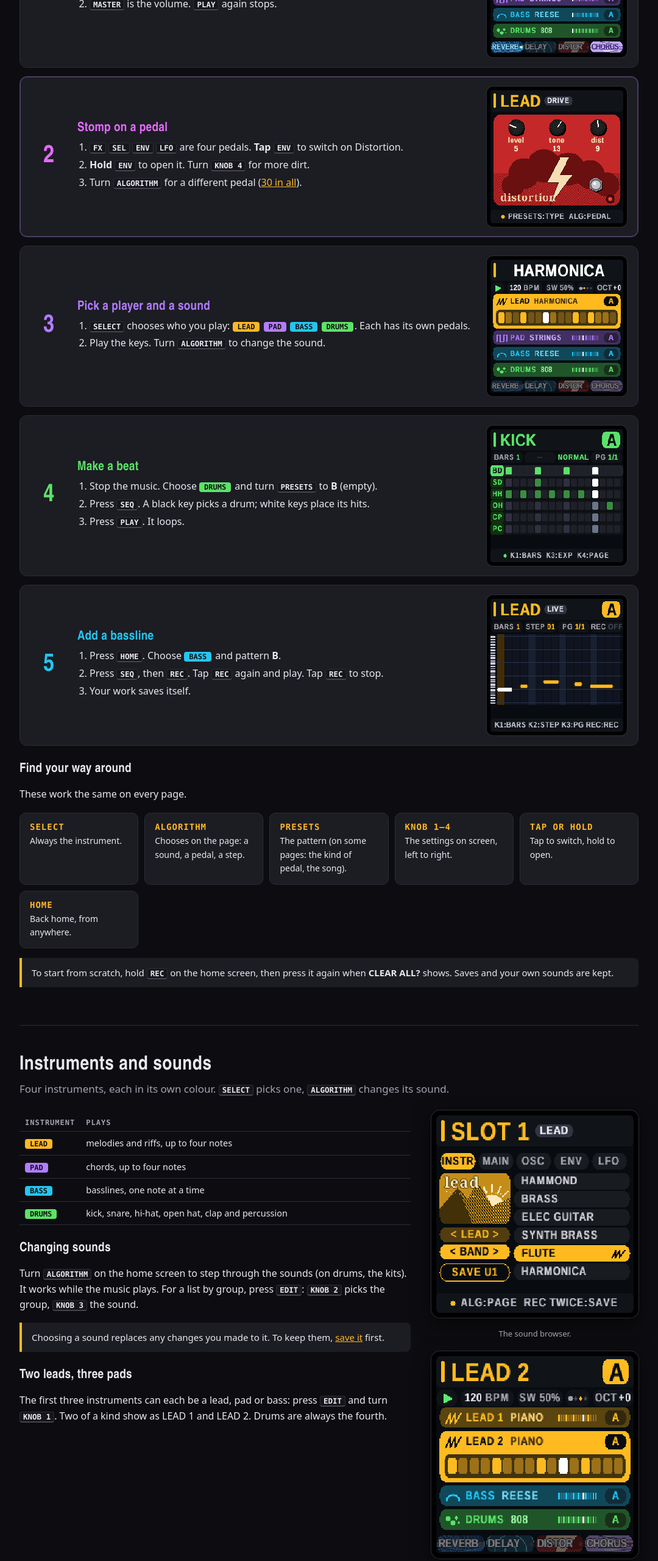
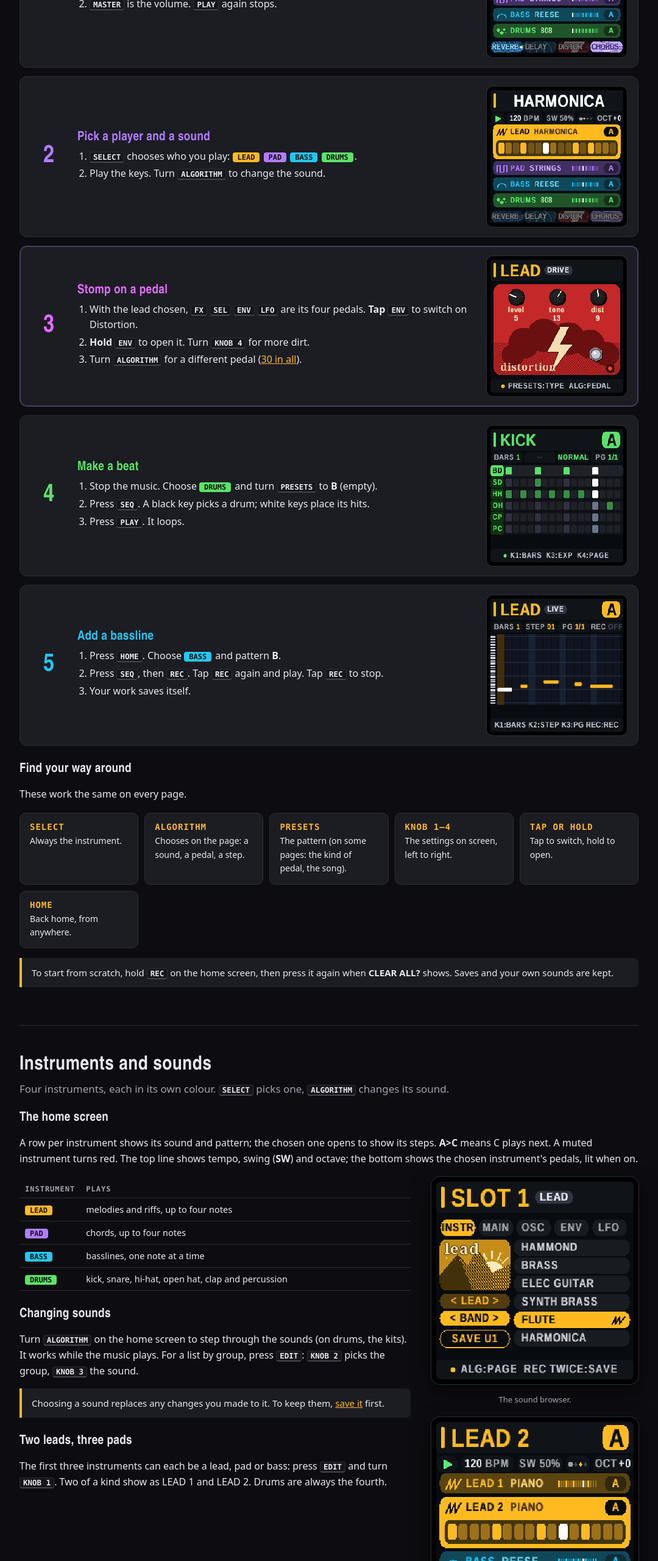
Before and after one commit to MammothCheese/quartet, a plain HTML site: page docs/index.html in a window 1280 px wide. Shown: the part 860-3420 px from the top of the page at 61% size, without its empty margins (100-1180 px from the left). Drawn offline with Linux system fonts and the light colour scheme.

Commit message:
Guide flow: quick start sounds before pedals, the home screen first, beats in learning order

```diff
--- a/docs/index.html
+++ b/docs/index.html
@@ -156,28 +156,28 @@ footer a { color: var(--sub); }
       </div>
       <img src="guide/home.png" alt="The home screen while the demo plays">
     </div>
+    <div class="stage" style="--c: var(--pad)">
+      <div class="n">2</div>
+      <div>
+        <h3>Pick a player and a sound</h3>
+        <ol>
+          <li><kbd>SELECT</kbd> chooses who you play: <span class="tk lead">LEAD</span> <span class="tk padc">PAD</span> <span class="tk bassc">BASS</span> <span class="tk drumc">DRUMS</span>.</li>
+          <li>Play the keys. Turn <kbd>ALGORITHM</kbd> to change the sound.</li>
+        </ol>
+      </div>
+      <img src="guide/sound.png" alt="A new sound chosen: its name shows big">
+    </div>
     <div class="stage big" style="--c: #E46BFF">
-      <div class="n">2</div>
+      <div class="n">3</div>
       <div>
         <h3>Stomp on a pedal</h3>
         <ol>
-          <li><kbd>FX</kbd> <kbd>SEL</kbd> <kbd>ENV</kbd> <kbd>LFO</kbd> are four pedals. <b>Tap</b> <kbd>ENV</kbd> to switch on Distortion.</li>
+          <li>With the lead chosen, <kbd>FX</kbd> <kbd>SEL</kbd> <kbd>ENV</kbd> <kbd>LFO</kbd> are its four pedals. <b>Tap</b> <kbd>ENV</kbd> to switch on Distortion.</li>
           <li><b>Hold</b> <kbd>ENV</kbd> to open it. Turn <kbd>KNOB 4</kbd> for more dirt.</li>
           <li>Turn <kbd>ALGORITHM</kbd> for a different pedal (<a href="#meet">30 in all</a>).</li>
         </ol>
       </div>
       <img src="guide/pedal.png" alt="A distortion pedal page">
-    </div>
-    <div class="stage" style="--c: var(--pad)">
-      <div class="n">3</div>
-      <div>
-        <h3>Pick a player and a sound</h3>
-        <ol>
-          <li><kbd>SELECT</kbd> chooses who you play: <span class="tk lead">LEAD</span> <span class="tk padc">PAD</span> <span class="tk bassc">BASS</span> <span class="tk drumc">DRUMS</span>. Each has its own pedals.</li>
-          <li>Play the keys. Turn <kbd>ALGORITHM</kbd> to change the sound.</li>
-        </ol>
-      </div>
-      <img src="guide/sound.png" alt="A new sound chosen: its name shows big">
     </div>
     <div class="stage" style="--c: var(--drums)">
       <div class="n">4</div>
@@ -222,6 +222,8 @@ footer a { color: var(--sub); }
 <section id="sounds">
   <h2>Instruments and sounds</h2>
   <p class="sub">Four instruments, each in its own colour. <kbd>SELECT</kbd> picks one, <kbd>ALGORITHM</kbd> changes its sound.</p>
+  <h3 style="margin-top:0">The home screen</h3>
+  <p>A row per instrument shows its sound and pattern; the chosen one opens to show its steps. <b>A&gt;C</b> means C plays next. A muted instrument turns red. The top line shows tempo, swing (<b>SW</b>) and octave; the bottom shows the chosen instrument's pedals, lit when on.</p>
   <div class="split">
     <div>
       <table class="t">
@@ -282,8 +284,6 @@ footer a { color: var(--sub); }
   <p>The LM-1 kit uses samples of a real Linn LM-1 (its clap and perc keys are toms). The perc drum changes with the kit.</p>
   <p class="note">Sounds from older saves that are no longer listed still load and play.</p>
 
-  <h3>The home screen</h3>
-  <p>A row per instrument shows its sound and pattern; the chosen one opens to show its steps. <b>A&gt;C</b> means C plays next. A muted instrument turns red. The top line shows tempo, swing (<b>SW</b>) and octave; the bottom shows the chosen instrument's pedals, lit when on.</p>
 </section>
 
 <!-- ============================================================ PEDALBOARD -->
@@ -390,21 +390,15 @@ footer a { color: var(--sub); }
     <div class="try" style="--c: var(--pad)"><b class="h">Try this</b><p>Write a bassline in B while A plays, then turn <kbd>PRESETS</kbd> to B.</p></div>
   </div>
 
-  <div class="split rev">
-    <div class="shots">
-      <div class="shot"><img src="guide/drums.png" alt="The drum grid"><p>The drum grid.</p></div>
-      <div class="shot"><img src="guide/copy.png" alt="The copy page"><p>The copy page.</p></div>
-    </div>
+  <h3 style="margin-top:0">Tempo and swing</h3>
+  <p>On the home screen, <kbd>KNOB 1</kbd> is the tempo and <kbd>KNOB 2</kbd> the swing, from straight (50 %) to a heavy shuffle (66 %).</p>
+
+  <div class="split rev" style="margin-top:24px">
+    <div class="shot"><img src="guide/drums.png" alt="The drum grid"><p>The drum grid.</p></div>
     <div>
       <h3>Drum beats</h3>
       <p>Choose the drums and press <kbd>SEQ</kbd> for the drum grid. The first six black keys pick a drum; the 16 white keys switch its hits on and off. <kbd>KNOB 4</kbd> (or <kbd>OCT-</kbd> <kbd>OCT+</kbd>) changes bar, <kbd>KNOB 1</kbd> sets the length.</p>
       <p><kbd>KNOB 3</kbd> sets how hits play: SOFT, LOUD, SHORT, and so on. To change one hit, hold its key and turn <kbd>KNOB 3</kbd>.</p>
-
-      <h3>Copying</h3>
-      <p>Hold <kbd>SEQ</kbd> for the copy page. <kbd>SELECT</kbd> and <kbd>PRESETS</kbd> pick what to copy; <kbd>REC</kbd> twice copies it into the pattern you're editing. Lead, pads and bass can copy from each other. Quicker: on the home screen, hold <kbd>ARP</kbd> and turn <kbd>PRESETS</kbd> to copy into the next letter.</p>
-
-      <h3>Moving and clearing</h3>
-      <p>Hold <kbd>OCT-</kbd> or <kbd>OCT+</kbd> to move a pattern down or up an octave. Hold <kbd>REC</kbd> in the step recorder to clear it.</p>
     </div>
   </div>
 
@@ -429,8 +423,16 @@ footer a { color: var(--sub); }
     </div>
   </div>
 
-  <h3>Tempo and swing</h3>
-  <p>On the home screen, <kbd>KNOB 1</kbd> is the tempo and <kbd>KNOB 2</kbd> the swing, from straight (50 %) to a heavy shuffle (66 %).</p>
+  <div class="split rev" style="margin-top:28px">
+    <div class="shot"><img src="guide/copy.png" alt="The copy page"><p>The copy page.</p></div>
+    <div>
+      <h3>Copying</h3>
+      <p>Hold <kbd>SEQ</kbd> for the copy page. <kbd>SELECT</kbd> and <kbd>PRESETS</kbd> pick what to copy; <kbd>REC</kbd> twice copies it into the pattern you're editing. Lead, pads and bass can copy from each other. Quicker: on the home screen, hold <kbd>ARP</kbd> and turn <kbd>PRESETS</kbd> to copy into the next letter.</p>
+
+      <h3>Moving and clearing</h3>
+      <p>Hold <kbd>OCT-</kbd> or <kbd>OCT+</kbd> to move a pattern down or up an octave. Hold <kbd>REC</kbd> in the step recorder to clear it.</p>
+    </div>
+  </div>
 </section>
 
 <!-- ============================================================ PLAYING LIVE -->
```
